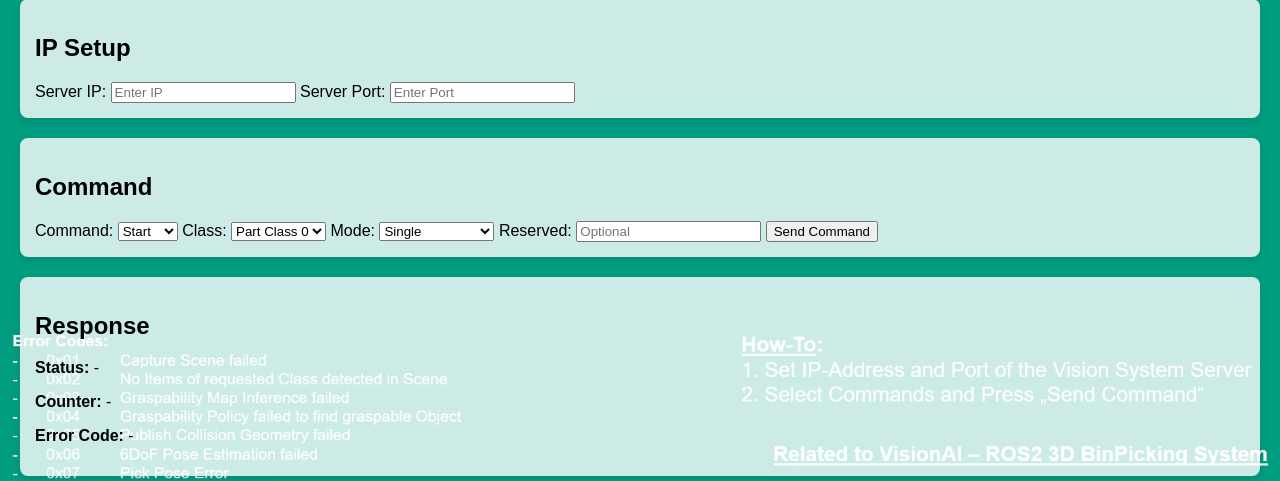
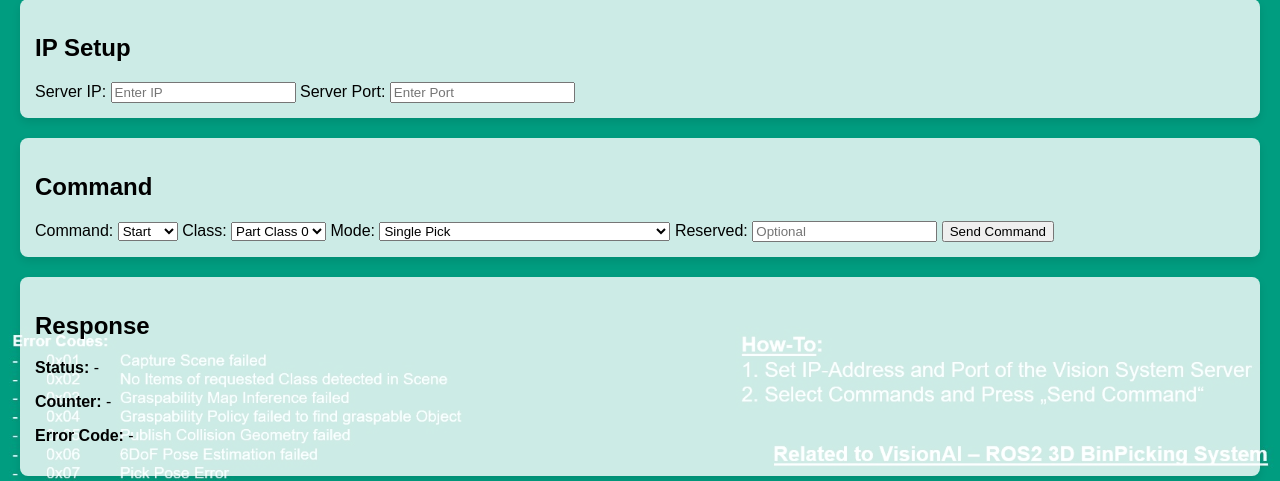
Before and after one commit to RobinWolf/dummy_plc_webapp, a Flask app: page / in a window 1280 px wide. Shown: the part 151-632 px from the top of the page. Run offline with Flask 3, Linux system fonts and the light colour scheme; some libraries are stand-ins or nearby versions.

Commit message:
add command for second cycle (quality check)

```diff
--- a/src/plc_webapp/app.py
+++ b/src/plc_webapp/app.py
@@ -44,7 +44,8 @@
 MODES = {
     "single": 0x01,
     "continuous": 0x02,
-    "recover_e_stop": 0x03
+    "recover_e_stop": 0x03,
+    "quality_check": 0x04
 }
 
 CLASSES = {
--- a/src/plc_webapp/templates/index.html
+++ b/src/plc_webapp/templates/index.html
@@ -46,8 +46,9 @@
 
             <label for="mode">Mode:</label>
             <select id="mode" name="mode" required>
-                <option value="single">Single</option>
-                <option value="continuous">Continuous</option>
+                <option value="single">Single Pick</option>
+                <option value="continuous">Continuous Pick</option>
+                <option value="quality_check">Pick from Buffer, Quality Check, Place in Tray</option>
                 <option value="recover_e_stop">Recover e-Stop</option>
             </select>
 
```
